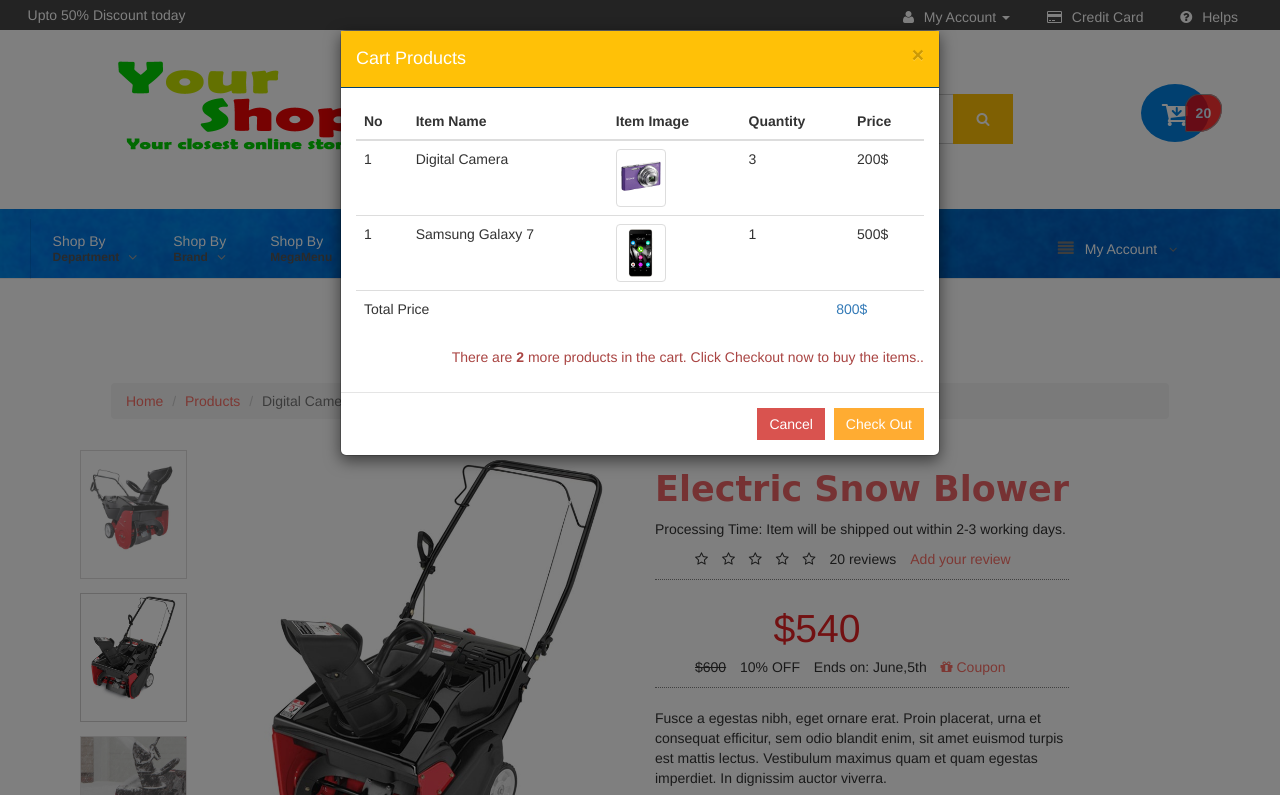
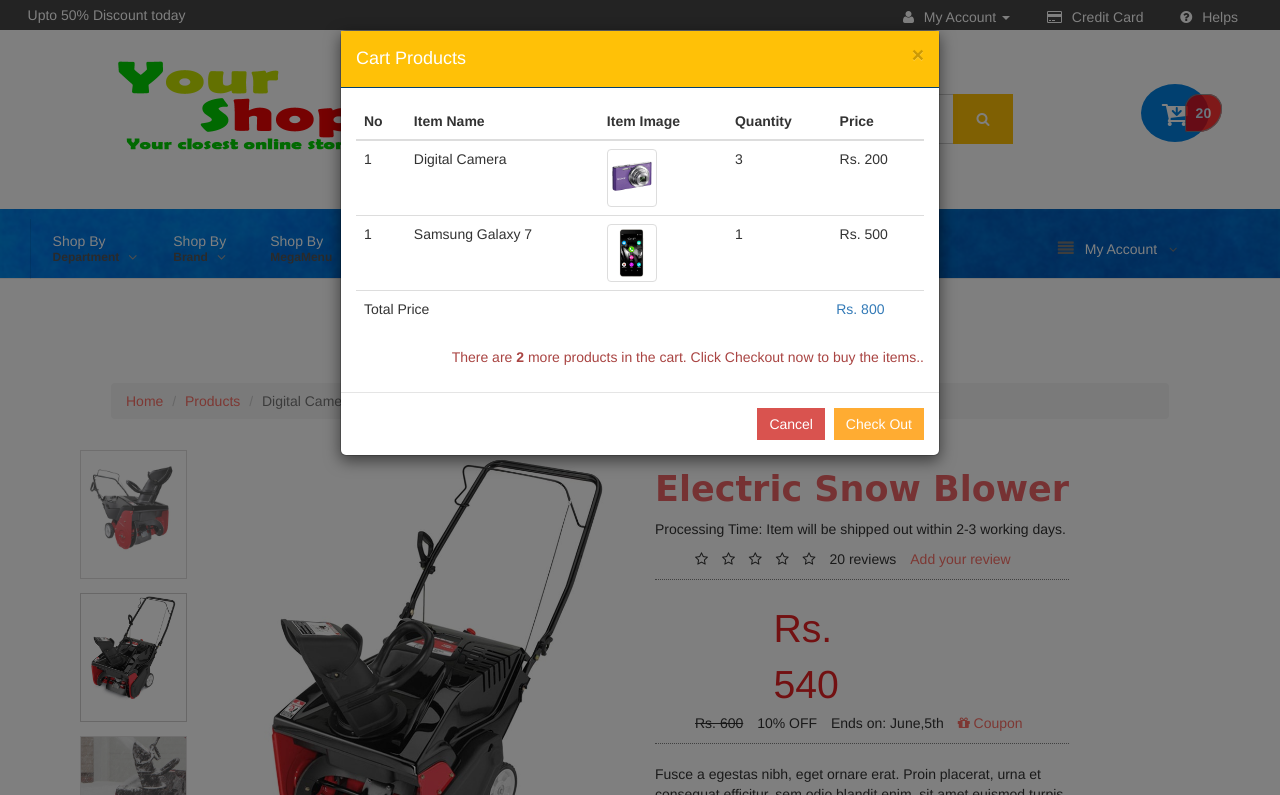
Before and after one commit to hkraipuria/E-Commerce-Website-Web-development-project-, a plain HTML site: page product_single.html in a window 1280 px wide. Both pictures are taken after a click on the link 1174 px from the left and 112 px from the top of the page. Shown: the top 795 px of the page. Drawn offline with Linux system fonts and the light colour scheme.

Commit message:
Update product_single.html

```diff
--- a/product_single.html
+++ b/product_single.html
@@ -127,18 +127,18 @@
                                         <td>Digital Camera</td>
                                         <td><img src="images/product-slide/product2.png" class="img img-responsive img-thumbnail" alt=""></td>
                                         <td>3</td>
-                                        <td>200$</td>
+                                        <td>Rs. 200</td>
                                     </tr>
                                     <tr>
                                         <td>1</td>
                                         <td>Samsung Galaxy 7</td>
                                         <td><img src="images/product-slide/product3.png" class="img img-responsive img-thumbnail" alt=""></td>
                                         <td>1</td>
-                                        <td>500$</td>
+                                        <td>Rs. 500</td>
                                     </tr>
                                     <tr>
                                         <td colspan="5" rowspan="5">
-                                            Total Price <span class="bold text-primary" style="margin-left: 73%">800$</span>
+                                            Total Price <span class="bold text-primary" style="margin-left: 73%">Rs. 800</span>
                                         </td>
                                     </tr>
                                     <div class="clearfix"></div>
@@ -1055,8 +1055,8 @@
                     </div>
                     <div class="single-price">
                         <ul>
-                            <li class="product-price">$540</li>
-                            <li><del>$600</del></li>
+                            <li class="product-price">Rs. 540</li>
+                            <li><del>Rs. 600</del></li>
                             <li><span class="off">10% OFF</span></li>
                             <li>Ends on: June,5th</li>
                             <li><a href="#"><i class="fa fa-gift" aria-hidden="true"></i> Coupon</a></li>
@@ -1170,7 +1170,7 @@
                         <div class="item-full animated featured1-inner  width0">
                             <a href="products.html"><h4>Digital Camera</h4></a>
                             <p>Lorem ipsum dolor sit amet, consectetur...</p>
-                            <h5>200$</h5>
+                            <h5>Rs. 200</h5>
                             <a href="products.html" class="btn btn-cart">
                                 Add To Cart
                             </a>
@@ -1185,7 +1185,7 @@
                         <div class="item-full animated featured2-inner  width0">
                             <a href="products.html"><h4>Digital Camera</h4></a>
                             <p>Lorem ipsum dolor sit amet, consectetur...</p>
-                            <h5>200$</h5>
+                            <h5>Rs. 200</h5>
                             <a href="products.html" class="btn btn-cart">
                                 Add To Cart
                             </a>
@@ -1200,7 +1200,7 @@
                         <div class="item-full animated featured3-inner  width0">
                             <a href="products.html"><h4>Digital Camera</h4></a>
                             <p>Lorem ipsum dolor sit amet, consectetur...</p>
-                            <h5>200$</h5>
+                            <h5>200</h5>
                             <a href="products.html" class="btn btn-cart">
                                 Add To Cart
                             </a>
@@ -1215,7 +1215,7 @@
                         <div class="item-full animated featured4-inner  width0">
                             <a href="products.html"><h4>Digital Camera</h4></a>
                             <p>Lorem ipsum dolor sit amet, consectetur...</p>
-                            <h5>200$</h5>
+                            <h5>Rs. 200</h5>
                             <a href="products.html" class="btn btn-cart">
                                 Add To Cart
                             </a>
@@ -1230,7 +1230,7 @@
                         <div class="item-full animated featured5-inner  width0">
                             <a href="products.html"><h4>Digital Camera</h4></a>
                             <p>Lorem ipsum dolor sit amet, consectetur...</p>
-                            <h5>200$</h5>
+                            <h5>Rs. 200</h5>
                             <a href="products.html" class="btn btn-cart">
                                 Add To Cart
                             </a>
```
